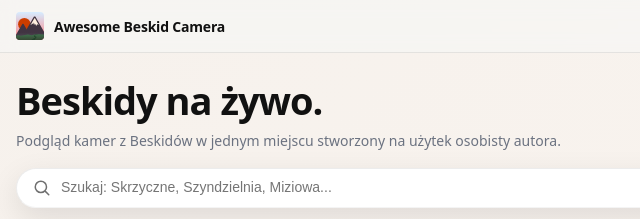
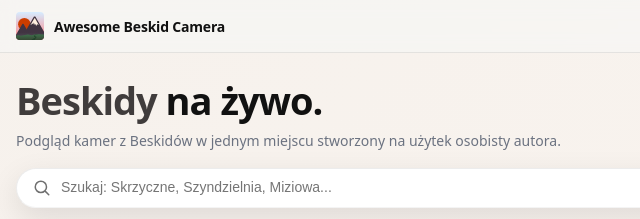
Before and after one commit to maxbmx/awesome-beskid-camera, a plain HTML site: page index.html in a window 1280 px wide. Shown: the top 219 px of the page, 0-640 px from the left. Drawn offline with Linux system fonts and the light colour scheme.

Commit message:
h1 optim

```diff
--- a/index.html
+++ b/index.html
@@ -26,6 +26,7 @@
     :root{
       --bg:#f6f7f8;
       --text:#111;
+      --text-secondary:#403c3c;
       --muted:#6b7280;
       --card:#fff;
       --border:rgba(17,17,17,.08);
@@ -160,6 +161,10 @@
       font-size: 38px;
       letter-spacing: -1px;
       line-height: 1.05;
+    }
+
+    .hero span{
+      color: var(--text-secondary);
     }
 
     .hero p{
@@ -396,7 +401,7 @@
 </header>
 
 <section class="hero">
-  <h1>Beskidy na żywo.</h1>
+  <h1><span>Beskidy</span> na żywo.</h1>
   <p>Podgląd kamer z Beskidów w jednym miejscu stworzony na użytek osobisty autora.</p>
 
   <div class="searchbar">
```
